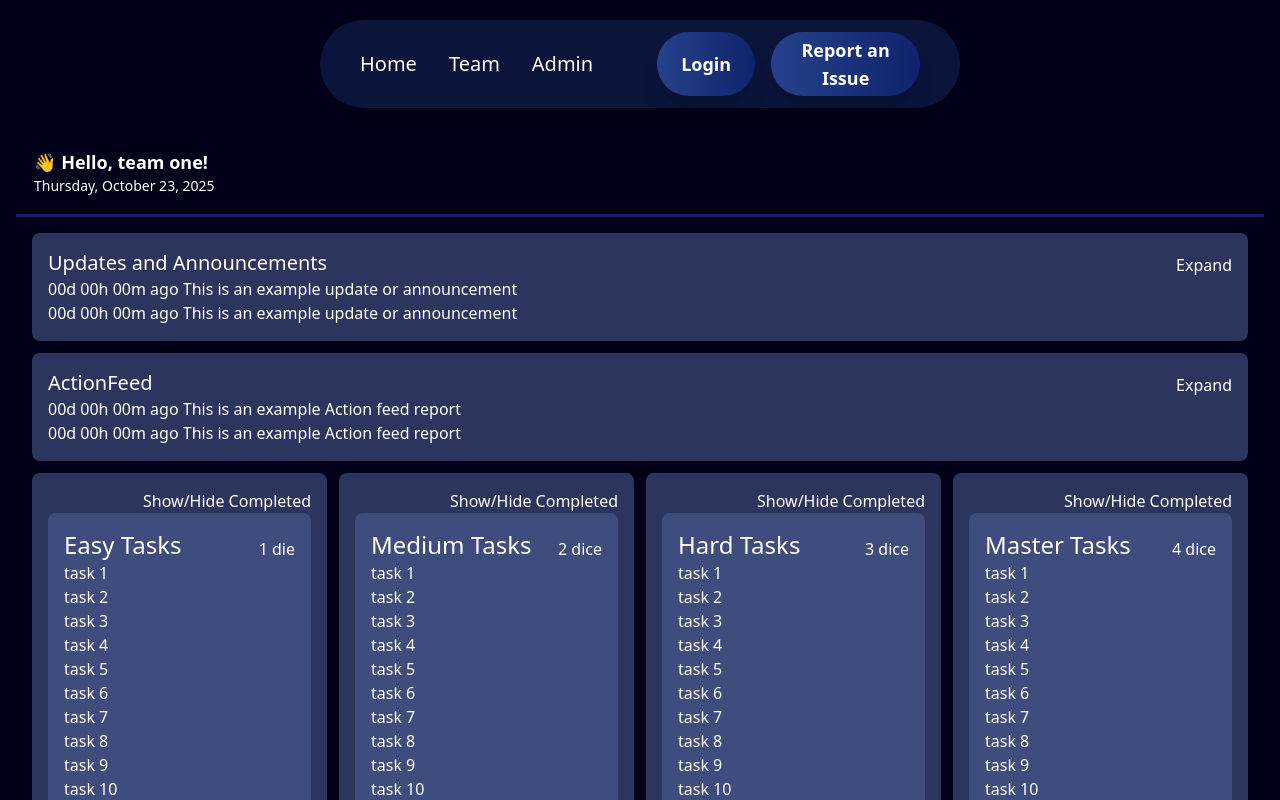
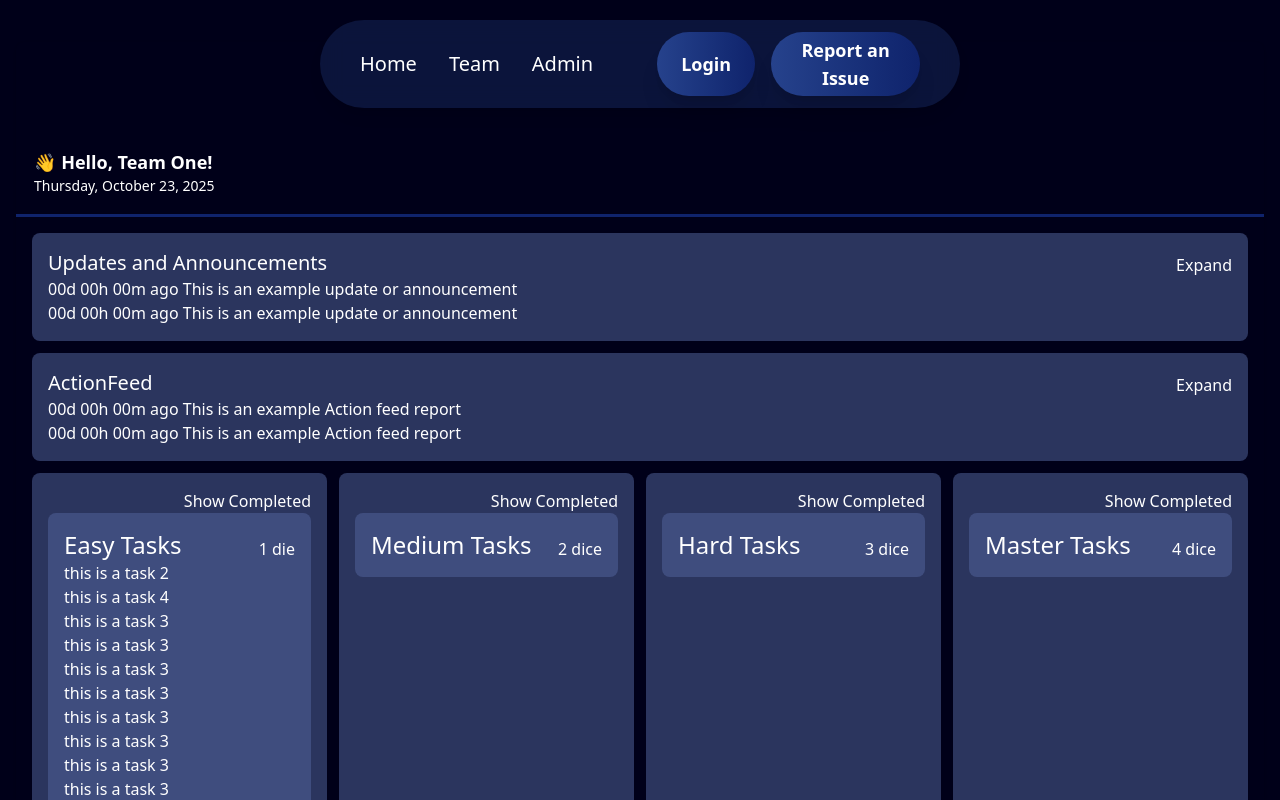
Before and after one commit to birbothedev/rings_and_ladders_event, a React app in the folder frontend/: page /teampage in a window 1280 px wide. Shown: the top 800 px of the page. Built offline with nearby package versions, Linux system fonts and the light colour scheme; the HTML template or start-up script is replaced by a standard one.

Commit message:
show/hide completed working, added individual team context

```diff
--- a/frontend/public/jsons/sample.json
+++ b/frontend/public/jsons/sample.json
@@ -8,13 +8,116 @@
             "easy": [
                 {
                     "taskId": "",
-                    "description": "",
+                    "description": "this is a task 1",
+                    "diceCount": 1,
+                    "completed": true
+                },
+                {
+                    "taskId": "",
+                    "description": "this is a task 2",
+                    "diceCount": 1,
+                    "completed": false
+                },
+                {
+                    "taskId": "",
+                    "description": "this is a task 3",
+                    "diceCount": 1,
+                    "completed": true
+                },
+                {
+                    "taskId": "",
+                    "description": "this is a task 4",
+                    "diceCount": 1,
+                    "completed": false
+                },
+                {
+                    "taskId": "",
+                    "description": "this is a task 3",
+                    "diceCount": 1,
+                    "completed": false
+                },
+                {
+                    "taskId": "",
+                    "description": "this is a task 3",
+                    "diceCount": 1,
+                    "completed": false
+                },
+                {
+                    "taskId": "",
+                    "description": "this is a task 3",
+                    "diceCount": 1,
+                    "completed": true
+                },
+                {
+                    "taskId": "",
+                    "description": "this is a task 3",
+                    "diceCount": 1,
+                    "completed": false
+                },
+                {
+                    "taskId": "",
+                    "description": "this is a task 3",
+                    "diceCount": 1,
+                    "completed": true
+                },
+                {
+                    "taskId": "",
+                    "description": "this is a task 3",
+                    "diceCount": 1,
+                    "completed": false
+                },
+                {
+                    "taskId": "",
+                    "description": "this is a task 3",
+                    "diceCount": 1,
+                    "completed": false
+                },
+                {
+                    "taskId": "",
+                    "description": "this is a task 3",
+                    "diceCount": 1,
+                    "completed": true
+                },
+                {
+                    "taskId": "",
+                    "description": "this is a task 3",
+                    "diceCount": 1,
+                    "completed": false
+                },
+                {
+                    "taskId": "",
+                    "description": "this is a task 3",
+                    "diceCount": 1,
+                    "completed": false
+                },
+                {
+                    "taskId": "",
+                    "description": "this is a task 3",
+                    "diceCount": 1,
+                    "completed": false
+                },
+                {
+                    "taskId": "",
+                    "description": "this is a task 3",
+                    "diceCount": 1,
+                    "completed": false
+                },
+                {
+                    "taskId": "",
+                    "description": "this is a task 3",
+                    "diceCount": 1,
+                    "completed": false
+                },
+                {
+                    "taskId": "",
+                    "description": "this is a task 3",
                     "diceCount": 1,
                     "completed": false
                 }
             ],
             "medium": [
                 {
+
                     "taskId": "",
                     "description": "",
                     "diceCount": 2,
--- a/frontend/public/jsons/teams.json
+++ b/frontend/public/jsons/teams.json
@@ -10,7 +10,109 @@
                     "easy": [
                         {
                             "taskId": "",
-                            "description": "",
+                            "description": "this is a task 1",
+                            "diceCount": 1,
+                            "completed": true
+                        },
+                        {
+                            "taskId": "",
+                            "description": "this is a task 2",
+                            "diceCount": 1,
+                            "completed": false
+                        },
+                        {
+                            "taskId": "",
+                            "description": "this is a task 3",
+                            "diceCount": 1,
+                            "completed": true
+                        },
+                        {
+                            "taskId": "",
+                            "description": "this is a task 4",
+                            "diceCount": 1,
+                            "completed": false
+                        },
+                        {
+                            "taskId": "",
+                            "description": "this is a task 3",
+                            "diceCount": 1,
+                            "completed": false
+                        },
+                        {
+                            "taskId": "",
+                            "description": "this is a task 3",
+                            "diceCount": 1,
+                            "completed": false
+                        },
+                        {
+                            "taskId": "",
+                            "description": "this is a task 3",
+                            "diceCount": 1,
+                            "completed": true
+                        },
+                        {
+                            "taskId": "",
+                            "description": "this is a task 3",
+                            "diceCount": 1,
+                            "completed": false
+                        },
+                        {
+                            "taskId": "",
+                            "description": "this is a task 3",
+                            "diceCount": 1,
+                            "completed": true
+                        },
+                        {
+                            "taskId": "",
+                            "description": "this is a task 3",
+                            "diceCount": 1,
+                            "completed": false
+                        },
+                        {
+                            "taskId": "",
+                            "description": "this is a task 3",
+                            "diceCount": 1,
+                            "completed": false
+                        },
+                        {
+                            "taskId": "",
+                            "description": "this is a task 3",
+                            "diceCount": 1,
+                            "completed": true
+                        },
+                        {
+                            "taskId": "",
+                            "description": "this is a task 3",
+                            "diceCount": 1,
+                            "completed": false
+                        },
+                        {
+                            "taskId": "",
+                            "description": "this is a task 3",
+                            "diceCount": 1,
+                            "completed": false
+                        },
+                        {
+                            "taskId": "",
+                            "description": "this is a task 3",
+                            "diceCount": 1,
+                            "completed": false
+                        },
+                        {
+                            "taskId": "",
+                            "description": "this is a task 3",
+                            "diceCount": 1,
+                            "completed": false
+                        },
+                        {
+                            "taskId": "",
+                            "description": "this is a task 3",
+                            "diceCount": 1,
+                            "completed": false
+                        },
+                        {
+                            "taskId": "",
+                            "description": "this is a task 3",
                             "diceCount": 1,
                             "completed": false
                         }
--- a/frontend/src/App.jsx
+++ b/frontend/src/App.jsx
@@ -4,6 +4,7 @@ import { HomePage } from './pages/HomePage'
 import { TeamPage } from './pages/TeamPage'
 import { AdminPage } from './pages/AdminPage'
 import { TeamFetch } from './components/Contexts/TeamContext'
+import { IndividualTeamFetch } from './components/Contexts/IndividualTeamContext'
 
 function App() {
   return (
@@ -14,7 +15,13 @@ function App() {
 
       <Route path="/" element={<HomePage />} />
 
-      <Route path="/teampage" element={<TeamPage />} />
+      <Route path="/teampage"
+        element={
+          <IndividualTeamFetch>
+            <TeamPage />
+          </IndividualTeamFetch>
+        }
+      />
 
       <Route path="/adminpage"
         element={
--- /dev/null
+++ b/frontend/src/components/Contexts/IndividualTeamContext.jsx
@@ -0,0 +1,36 @@
+import React, { createContext, useContext, useState, useEffect, Children } from 'react'
+
+const IndividualTeam = createContext()
+
+export const IndividualTeamFetch = ({children}) => {
+    const [loading, setLoading] = useState(true)
+    const [error, setError] = useState(null)
+    const [teamData, setData] = useState([])
+
+    useEffect(() => {
+        async function getTeam(){
+            try {
+                const response = await fetch("/jsons/sample.json", {
+                    method: "GET",
+                })
+                const teamData = await response.json()
+                setData(teamData)
+            } catch (err) {
+                setError(err.message)
+            } finally {
+                setLoading(false)
+            }
+        }
+        getTeam()
+    }, [])
+
+    return (
+        <IndividualTeam.Provider value={{teamData, loading, error}}>
+            {children}
+        </IndividualTeam.Provider>
+    )
+}
+
+export function fetchIndividualTeam(){
+    return useContext(IndividualTeam)
+}
--- a/frontend/src/components/Dashboard.jsx
+++ b/frontend/src/components/Dashboard.jsx
@@ -2,8 +2,9 @@ import { fetchTeamData } from "./Contexts/TeamContext"
 import Grid from "./DashboardComps/Grid"
 import { TopBar } from "./DashboardComps/TopBar"
 
-export function Dashboard({page}){
-    const selectedTeam = page === "admin" ? fetchTeamData()?.selectedTeam : "team one";
+export function Dashboard({page, teamData}){
+    // if page is admin use selected team, otherwise use teamData prop
+    const selectedTeam = page === "admin" ? fetchTeamData()?.selectedTeam : teamData;
 
     return (
         <div className="rounded-lg pt-20 pb-4 shadow h-fit">
--- a/frontend/src/components/DashboardComps/Grid.jsx
+++ b/frontend/src/components/DashboardComps/Grid.jsx
@@ -19,7 +19,7 @@ const Grid = ({page, team}) => {
                 </>
             }
 
-            <Tasks team={team?.teamData?.teamTasks || "No team selected"}/>
+            <Tasks tasks={team?.teamData?.teamTasks || "No team selected"}/>
             <BonusMissions team={team?.teamData?.teamMissions || "No team selected"}/>
             <Inventory team={team?.teamData?.teamInventory || "No team selected"}/>
             <StatusEffects team={team?.teamData?.teamEffects || "No team selected"}/>
--- a/frontend/src/components/DashboardComps/Tasks.jsx
+++ b/frontend/src/components/DashboardComps/Tasks.jsx
@@ -1,33 +1,43 @@
+import { useState } from "react"
 
-const Tasks = () => {
-    const taskCount = 30
-    let tasks = []
-    for (let i=0; i<taskCount; i++){
-        tasks.push(`task ${i+1}`)
-    }
+const Tasks = ({tasks}) => {
 
     return (
         <>
-            <Card title={"Easy Tasks"} description={"1 die"} tasks={tasks}/>
-            <Card title={"Medium Tasks"} description={"2 dice"} tasks={tasks}/>
-            <Card title={"Hard Tasks"} description={"3 dice"}  tasks={tasks}/>
-            <Card title={"Master Tasks"} description={"4 dice"}  tasks={tasks}/>
+            <Card title={"Easy Tasks"} description={"1 die"} tasks={tasks.easy}/>
+            <Card title={"Medium Tasks"} description={"2 dice"} tasks={tasks.medium}/>
+            <Card title={"Hard Tasks"} description={"3 dice"}  tasks={tasks.hard}/>
+            <Card title={"Master Tasks"} description={"4 dice"}  tasks={tasks.master}/>
         </>
     )
 }
 
 const Card = ({ title, description, tasks }) => {
+    const [showCompleted, setShowCompleted] = useState(false)
+
     return (
         <div className="flex flex-col p-4 bg-primary/30 col-span-3 rounded-lg">
-            <button className="place-self-end hover:text-textmuted cursor-pointer">Show/Hide Completed</button>
+            <button
+                className="place-self-end hover:text-textmuted cursor-pointer"
+                onClick={() => setShowCompleted(prev => !prev)}
+            >
+                {showCompleted ? "Hide Completed" : "Show Completed"}
+            </button>
             <div className="p-4 bg-primary/20 col-span-3 rounded-lg">
                 <div className="flex flex-row justify-between">
                     <div className="text-2xl">{title}</div>
                     <div className="text-md place-self-end">{description}</div>
                 </div>
                 <div className="text-md flex flex-col gap-.5 max-h-72 overflow-auto scrollbar-custom">
-                    {tasks.map((task, index) => (
-                        <div key={index}>{task}</div>
+                    {tasks
+                        .filter(task => showCompleted || !task.completed)
+                        .map((task, index) => (
+                            <div
+                                key={index}
+                                className={task.completed ? "line-through opacity-60" : ""}
+                            >
+                                {task.description}
+                            </div>
                     ))}
                 </div>
             </div>
--- a/frontend/src/components/DashboardComps/TopBar.jsx
+++ b/frontend/src/components/DashboardComps/TopBar.jsx
@@ -15,7 +15,7 @@ export function TopBar({page, team}){
                 <div>
                     {page === "team" &&
                         <>
-                            <span className="text-lg font-bold block">👋 Hello, {team || "No team selected"}!</span>
+                            <span className="text-lg font-bold block">👋 Hello, {team.teamName || "No team selected"}!</span>
                             <span className="text-sm block">{formattedDate}</span>
                         </>
                     }
--- a/frontend/src/pages/TeamPage.jsx
+++ b/frontend/src/pages/TeamPage.jsx
@@ -1,10 +1,16 @@
+import { fetchIndividualTeam } from "../components/Contexts/IndividualTeamContext"
 import { Dashboard } from "../components/Dashboard"
 
 export function TeamPage(){
+    const { teamData, loading, error } = fetchIndividualTeam()
+
+    if (loading) return <div>Loading...</div>
+    if (error) return <div>{error}</div>
+    if (!teamData) return <div>no team data</div>
 
     return (
         <div className="p-4">
-            <Dashboard page={"team"} />
+            <Dashboard page={"team"} teamData={teamData} />
         </div>
     )
 }
```
